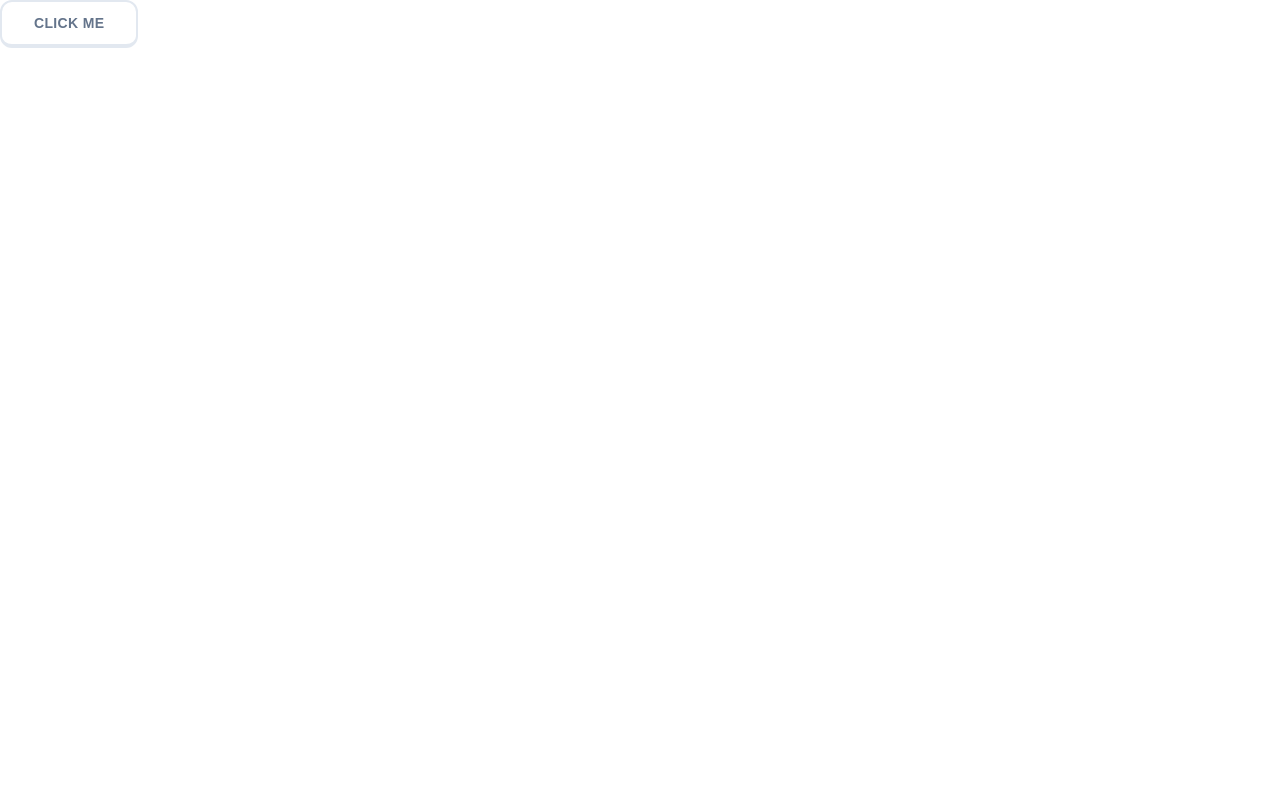
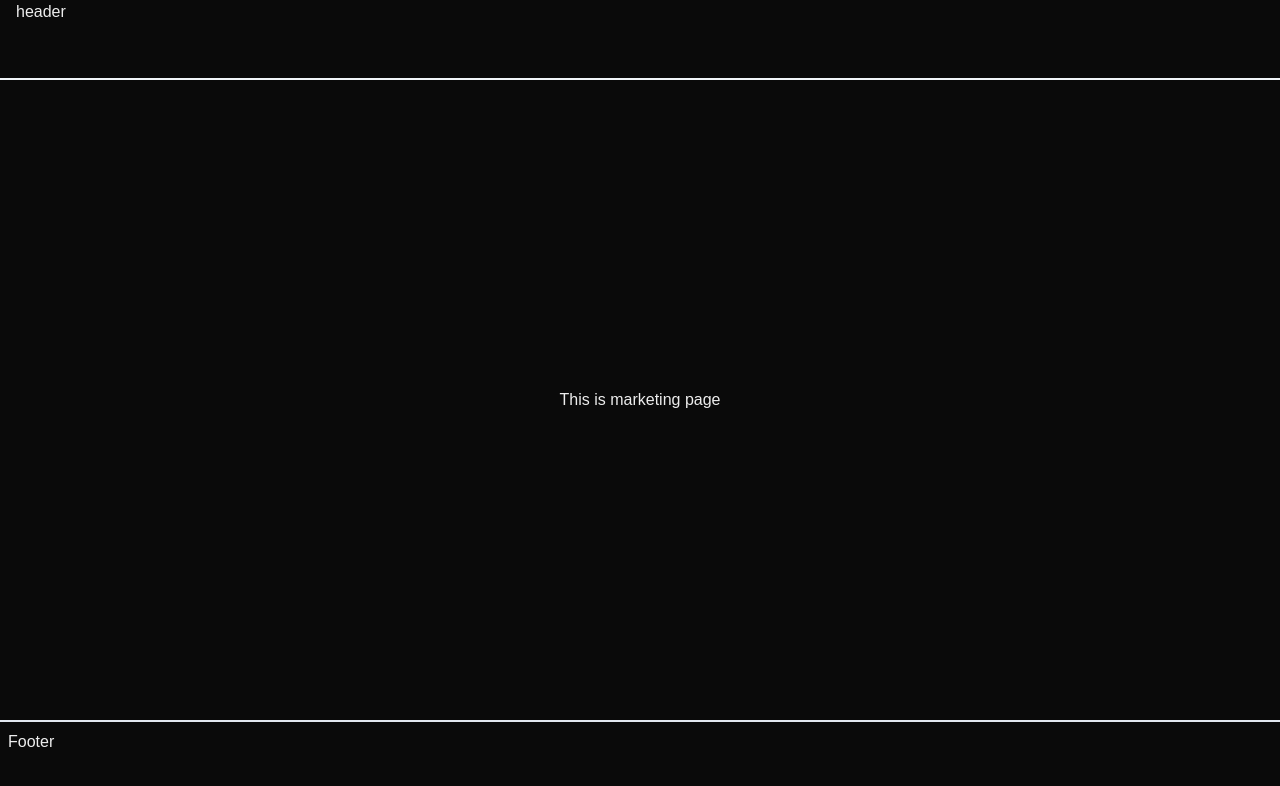
Before and after one commit to yourSrijit/Duolingo-Clone-With-Nextjs-Drizzle-Stripe, a Next.js app: page / in a window 1280 px wide. Shown: the top 786 px of the page. Built offline with nearby package versions, Linux system fonts and the light colour scheme.

Commit message:
Header and Footer added

```diff
--- /dev/null
+++ b/app/(marketing)/footer.jsx
@@ -0,0 +1,7 @@
+function Footer() {
+  return (
+    <div className="hidden lg:block w-full h-20 bottom-0 border-slate-200 border-t-2 p-2">Footer</div>
+  )
+}
+
+export default Footer
--- /dev/null
+++ b/app/(marketing)/header.tsx
@@ -0,0 +1,7 @@
+function Header() {
+  return (
+    <div className="w-full h-20 border-b-2 border-slate-100 px-4">header</div>
+  )
+}
+
+export default Header
--- /dev/null
+++ b/app/(marketing)/layout.tsx
@@ -0,0 +1,19 @@
+import Header from "./header";
+import Footer from "./footer"
+
+type Props={
+    children:React.ReactNode;
+}
+const MarketingLayout=({children}:Props)=>{
+   return(
+    <div className="min-h-screen flex flex-col ">
+        <Header/>
+        <main className="flex-1 flex flex-col justify-center items-center">
+        {children}
+        </main>
+        <Footer/>
+    </div>
+   )
+}
+
+export default MarketingLayout
--- /dev/null
+++ b/app/(marketing)/page.tsx
@@ -0,0 +1,9 @@
+ function Home() {
+  return (
+    <div>
+      This is marketing page
+    </div>
+  );
+}
+
+export default Home
--- a/app/globals.css
+++ b/app/globals.css
@@ -7,7 +7,7 @@
   --foreground: #171717;
 }
 
-@media (prefers-color-scheme: dark) {
+@media (prefers-color-scheme: light) {
   :root {
     --background: #0a0a0a;
     --foreground: #ededed;
--- a/app/page.tsx
+++ /dev/null
@@ -1,9 +0,0 @@
-import { Button } from "@/components/ui/button";
-
-export default function Home() {
-  return (
-    <div>
-      <Button size="lg">Click Me</Button>
-    </div>
-  );
-}
```
